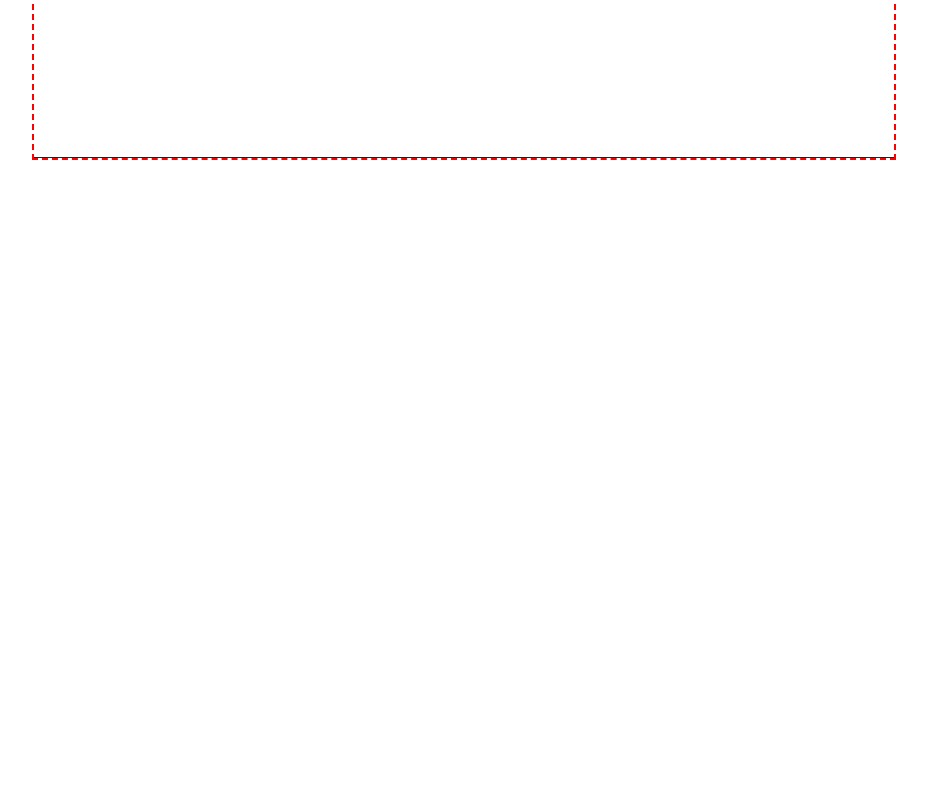
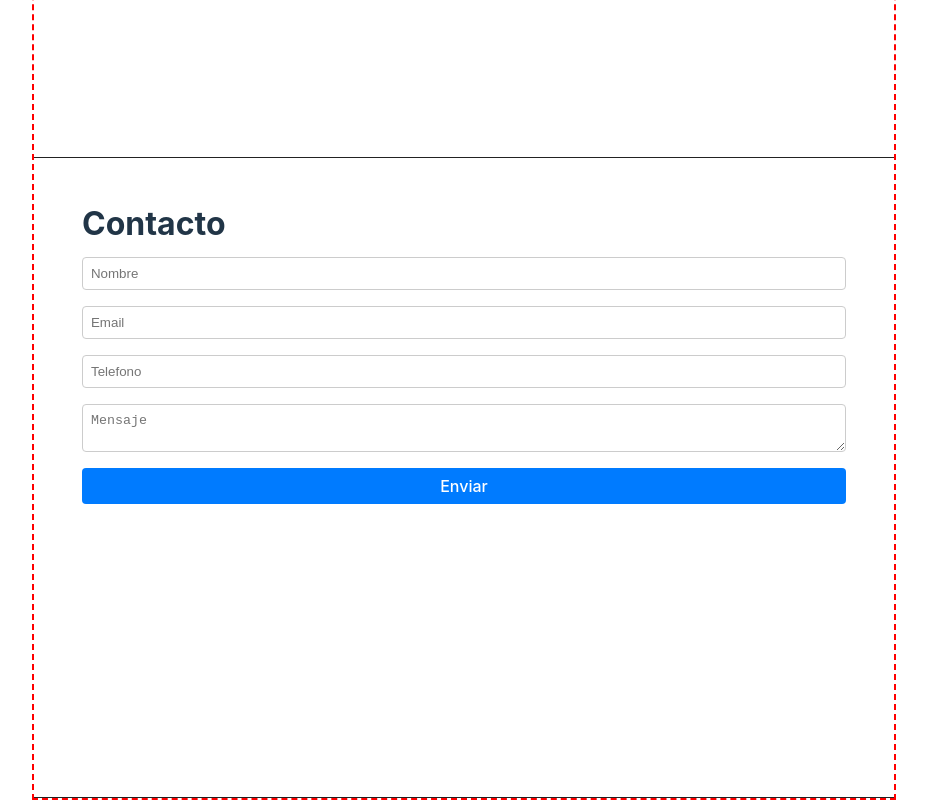
Before and after one commit to TomasPalomeque/juantomaspalomeque.musica.ar, a React (Vite) app: page / in a window 1280 px wide. Shown: the part 5005-5805 px from the top of the page, without its empty margins (176-1103 px from the left). Before the commit the page ends 5165 px from the top, so only its background shows below. Built offline with nearby package versions, Linux system fonts and the light colour scheme.

Commit message:
Formulario de contacto

```diff
--- a/src/App.css
+++ b/src/App.css
@@ -35,3 +35,29 @@ body {
 section {
   scroll-margin-top: 10px;
 }
+
+form {
+  display: flex;
+  flex-direction: column;
+  gap: 1rem;
+}
+
+form input,
+form textarea {
+  padding: 0.5rem;
+  border: 1px solid #ccc;
+  border-radius: 4px;
+}
+
+form button {
+  padding: 0.5rem 1rem;
+  border: none;
+  border-radius: 4px;
+  background-color: #007bff;
+  color: white;
+  cursor: pointer;
+}
+
+form button:hover {
+  background-color: #0056b3;
+}
--- a/src/App.tsx
+++ b/src/App.tsx
@@ -1,7 +1,54 @@
+import React, { useState } from "react";
 import "./App.css";
 import Navbar from "./Navbar";
 
 function App() {
+  const [formData, setFormData] = useState({
+    name: "",
+    email: "",
+    phone: "",
+    description: "",
+  });
+
+  const handleChange = (
+    e: React.ChangeEvent<HTMLInputElement | HTMLTextAreaElement>
+  ) => {
+    const { name, value } = e.target;
+    setFormData((prevData) => ({
+      ...prevData,
+      [name]: value,
+    }));
+  };
+
+  const handleSubmit = async (e: React.FormEvent) => {
+    e.preventDefault();
+    try {
+      const response = await fetch(
+        "https://script.google.com/macros/s/AKfycbzvL-JrTKWnpcsC9CozTfDO1K5s_eku7aVNo6sRXHuNKQNEya9rmmhgkzzzW0Bz5Og6/exec",
+        {
+          method: "POST",
+          headers: {
+            "Content-Type": "application/json",
+          },
+          body: JSON.stringify(formData),
+        }
+      );
+      if (response.ok) {
+        alert("Mensaje enviado!");
+        setFormData({
+          name: "",
+          email: "",
+          phone: "",
+          description: "",
+        });
+      } else {
+        alert("No se pudo enviar el mensaje.");
+      }
+    } catch (error) {
+      console.error("Error para enviar el mensaje:", error);
+    }
+  };
+
   return (
     <div className="app-container">
       <Navbar />
@@ -50,7 +97,45 @@ function App() {
         <h1>Novedades</h1>
         <p>News, latest announcements, etc.</p>
       </section>
-    </div>
+
+      <section id="contacto" className="section">
+        <h1>Contacto</h1>
+        <form onSubmit={handleSubmit}>
+          <input
+            name="NAME"
+            type="text"
+            placeholder="Nombre"
+            value={formData.name}
+            onChange={handleChange}
+            required
+          />
+          <input
+            name="EMAIL"
+            type="email"
+            placeholder="Email"
+            value={formData.email}
+            onChange={handleChange}
+            required
+          />
+          <input
+            name="PHONE"
+            type="tel"
+            placeholder="Telefono"
+            value={formData.phone}
+            onChange={handleChange}
+            required
+          />
+          <textarea
+            name="DESCRIPTION"
+            placeholder="Mensaje"
+            value={formData.description}
+            onChange={handleChange}
+            required
+          ></textarea>
+          <button type="submit">Enviar</button>
+        </form>
+      </section>
+    </div> //
   );
 }
 
```
